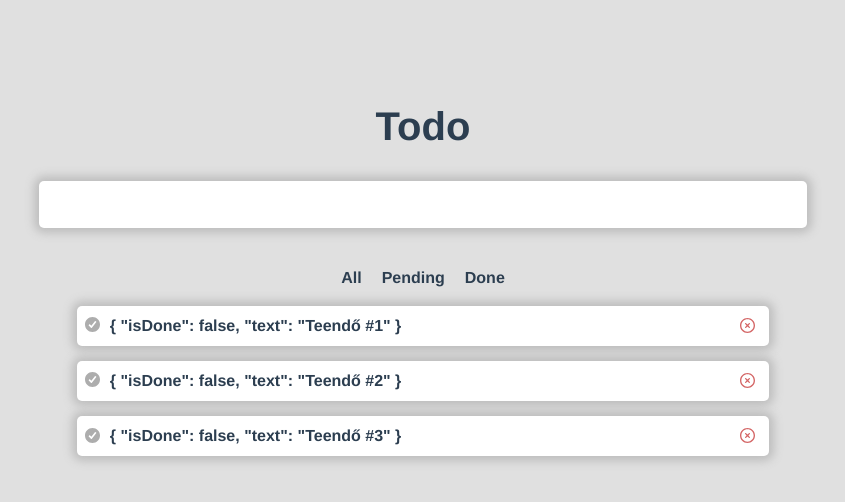
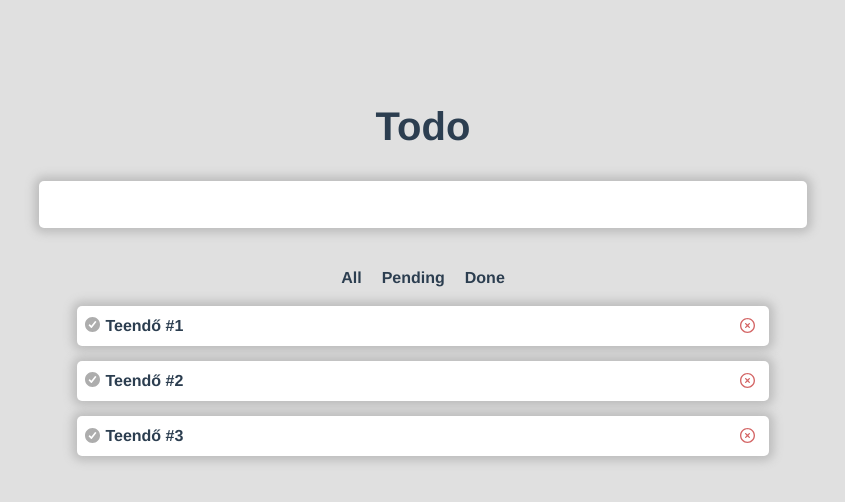
Before and after one commit to Mirachle/Todo, a Vue app: page /#/ in a window 1280 px wide. Shown: the top 502 px of the page, without its empty margins (217-1062 px from the left). Built offline with nearby package versions, Linux system fonts and the light colour scheme.

Commit message:
popup development

```diff
--- a/src/components/ListComp.vue
+++ b/src/components/ListComp.vue
@@ -8,11 +8,12 @@
 
 <script>
 import ListItem from "@/components/ListItem";
+
 export default {
   name: "ListComp",
   props: ["list", "filterName"],
   components: {
-    "list-item": ListItem
+    "list-item": ListItem,
   },
 
   methods: {
--- a/src/components/ListItem.vue
+++ b/src/components/ListItem.vue
@@ -1,24 +1,33 @@
 <template>
+<div>
   <span :class="className">
     <ic-done @isDone="isDone" :item="item"/>
-    {{item}}
+    <span @click="showModal = true">{{item.text}}</span>
     <ic-delete @clicked="request"/>
   </span>
+
+  <modal v-if="showModal" @close="showModal = false">
+    <h3 slot="header">custom header</h3>
+  </modal>
+</div>
 </template>
 
 <script>
 import IcDone from "@/components/IcDone";
 import IcDelete from "@/components/IcDelete";
+import ModalComp from "@/components/ModalComp"
 export default {
   name: "ListItem",
   props: ["item"],
   components: {
     "ic-done": IcDone,
-    "ic-delete": IcDelete
+    "ic-delete": IcDelete,
+    "modal": ModalComp,
   },
   data() {
     return {
-      className: "item-class"
+      className: "item-class",
+      "showModal" : false
     };
   },
   methods: {
```
Also changed, not shown: 1 other file (tests, documents, lock files or other folders).
